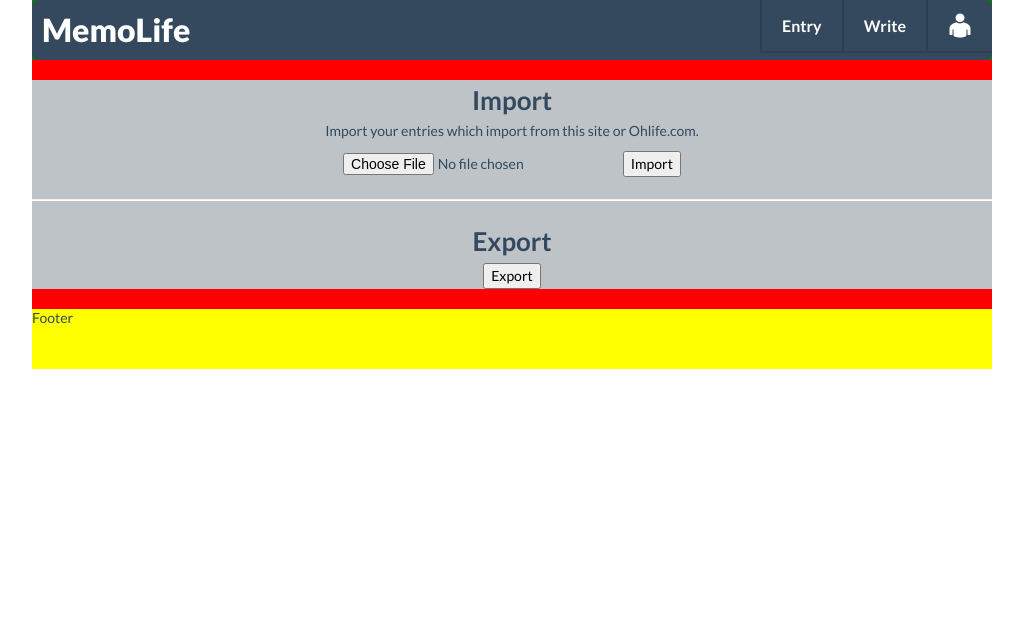
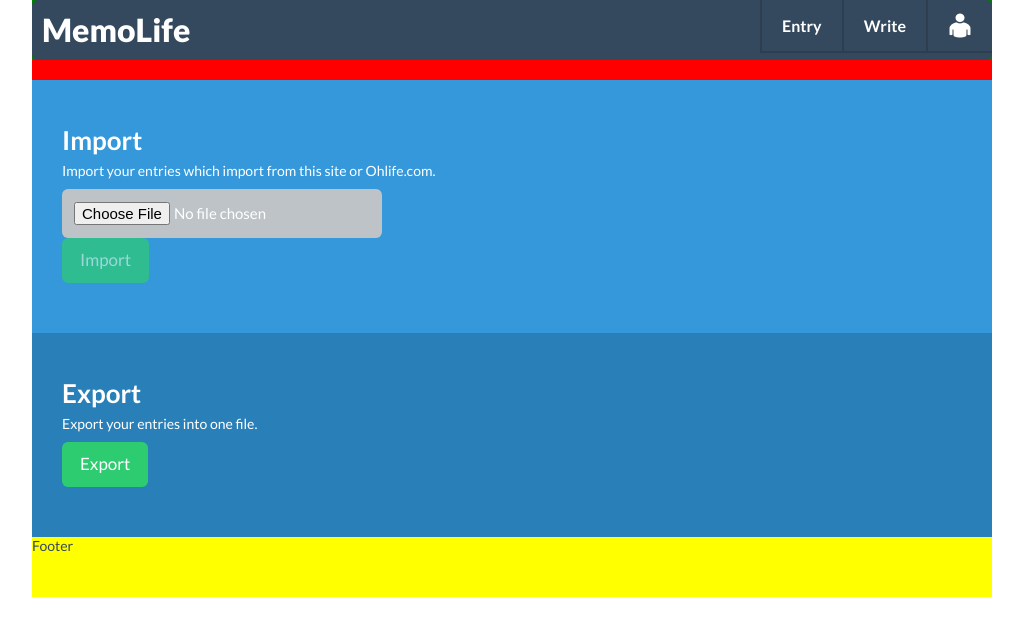
Before and after one commit to oneyoung/longhi, a Django app: page /memo/io/ in a window 1280 px wide. Shown: the top 636 px of the page, without its empty margins (128-1151 px from the left). Run offline with Django 3.2, Linux system fonts and the light colour scheme; the visitor is signed in with stand-in values (Sample User, id 1); some libraries are stand-ins or nearby versions.

Commit message:
* tpl io: css and js

```diff
--- a/website/html/template/memo/import_export.html
+++ b/website/html/template/memo/import_export.html
@@ -1,7 +1,39 @@
 {% extends 'base.html' %}
 
+{% block head %}
+<style>
+.block-container {
+  color: #ffffff;
+  padding: 30px;
+  text-align: left;
+}
+
+#import-block {
+  background-color: #3498db;
+}
+
+#export-block {
+  background-color: #2980b9;
+}
+
+</style>
+
+<script>
+  $(window).load(function () {
+    $('#import-block input[name="file"]').change(function () {
+      var submit = $('#import-block input[name="import"]');
+      if ($(this).val()) {
+        submit.attr('disabled', false);
+      } else {
+        submit.attr('disabled', true);
+      }
+    });
+  });
+</script>
+{% endblock %}
+
 {% block body %}
-<div class="block-container">
+<div class="block-container" id="import-block">
   <h2> Import </h2>
   {% if msg %}
   <p class="lead text-success"><span class="fui-check-inverted"></span> {{ msg }}</p>
@@ -11,19 +43,19 @@
     <form action="{% url 'memo.views.memo_io' %}" method="post" enctype="multipart/form-data">
       {% csrf_token %}
       <input name="action" value="import" style="display:none" />
-      <input name="file" type="file" />
-      <input name="import" type="submit" value="Import" />
+      <input name="file" type="file" class="btn"/> <br/>
+      <input name="import" type="submit" value="Import" class="btn btn-large btn-success" disabled />
     </form>
   </div>
 </div>
-<hr />
-<div class="block-container">
+<div class="block-container" id="export-block">
   <h2> Export </h2>
   <div>
+    <p> Export your entries into one file. </p>
     <form action="{% url 'memo.views.memo_io' %}" method="post">
       {% csrf_token %}
       <input name="action" value="export" style="display:none" />
-      <input name="export" type="submit" value="Export" />
+      <input name="export" type="submit" value="Export" class="btn btn-large btn-success" />
     </form>
   </div>
 </div>
```
